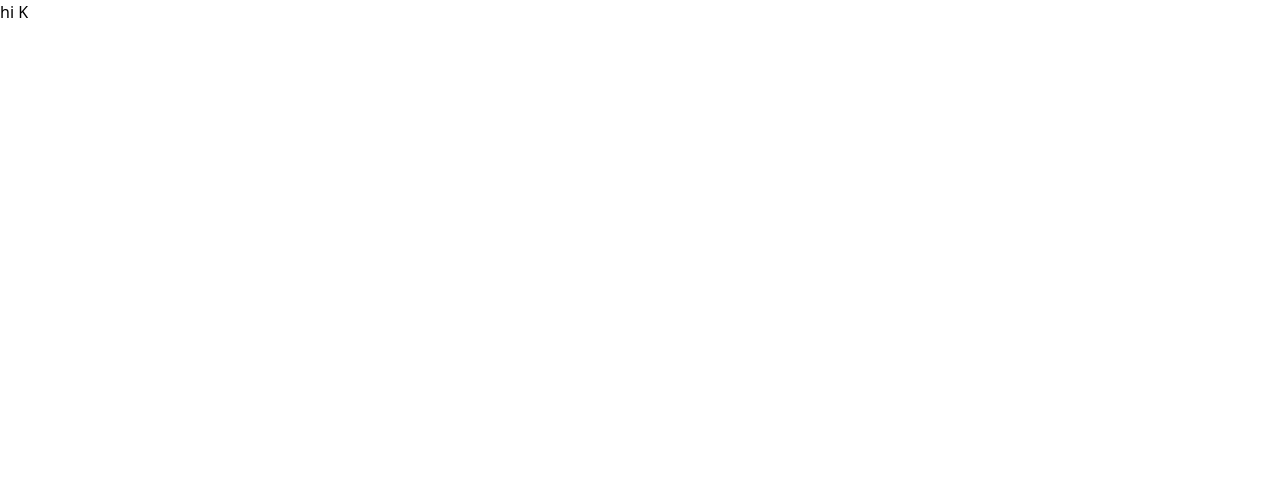
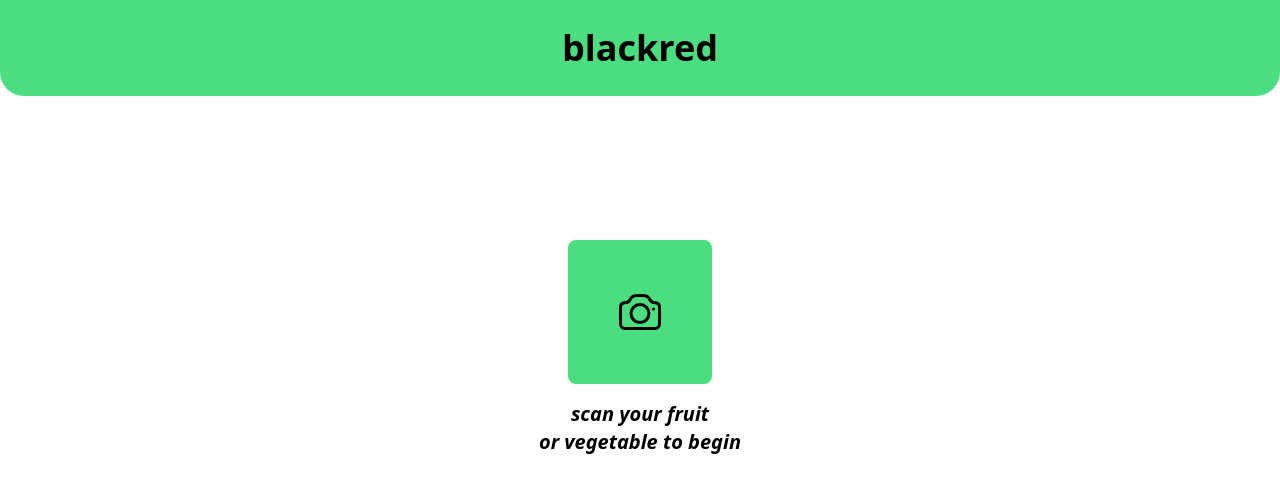
Before and after one commit to alistairvu/unihacks-frontend, a Next.js app: page / in a window 1280 px wide. Shown: the top 492 px of the page. Built offline with nearby package versions, Linux system fonts and the light colour scheme.

Commit message:
Finish homescreen

```diff
--- a/package.json
+++ b/package.json
@@ -9,6 +9,7 @@
     "lint": "next lint"
   },
   "dependencies": {
+    "@heroicons/react": "^2.0.16",
     "@types/node": "18.14.5",
     "@types/react": "18.0.28",
     "@types/react-dom": "18.0.11",
@@ -22,6 +23,7 @@
   "devDependencies": {
     "autoprefixer": "^10.4.13",
     "postcss": "^8.4.21",
+    "prettier": "^2.8.4",
     "tailwindcss": "^3.2.7"
   }
 }
--- /dev/null
+++ b/src/app/components/home/HomeBody.tsx
@@ -0,0 +1,31 @@
+export default function HomeBody() {
+  return (
+    <div className="mt-36 flex flex-col justify-center items-center text-center">
+      <button className="w-36 h-36 rounded-lg bg-green-400 text-center flex justify-center items-center">
+        <svg
+          xmlns="http://www.w3.org/2000/svg"
+          fill="none"
+          viewBox="0 0 24 24"
+          strokeWidth={1.5}
+          stroke="currentColor"
+          className="w-12 h-12"
+        >
+          <path
+            strokeLinecap="round"
+            strokeLinejoin="round"
+            d="M6.827 6.175A2.31 2.31 0 015.186 7.23c-.38.054-.757.112-1.134.175C2.999 7.58 2.25 8.507 2.25 9.574V18a2.25 2.25 0 002.25 2.25h15A2.25 2.25 0 0021.75 18V9.574c0-1.067-.75-1.994-1.802-2.169a47.865 47.865 0 00-1.134-.175 2.31 2.31 0 01-1.64-1.055l-.822-1.316a2.192 2.192 0 00-1.736-1.039 48.774 48.774 0 00-5.232 0 2.192 2.192 0 00-1.736 1.039l-.821 1.316z"
+          />
+          <path
+            strokeLinecap="round"
+            strokeLinejoin="round"
+            d="M16.5 12.75a4.5 4.5 0 11-9 0 4.5 4.5 0 019 0zM18.75 10.5h.008v.008h-.008V10.5z"
+          />
+        </svg>
+      </button>
+      <h1 className="mt-4 text-xl font-bold italic">
+        scan your fruit <br />
+        or vegetable to begin
+      </h1>
+    </div>
+  );
+}
--- /dev/null
+++ b/src/app/components/home/HomeHeader.tsx
@@ -0,0 +1,7 @@
+export default function HomeHeader() {
+  return (
+    <header className="h-24 flex text-center justify-center items-center bg-green-400 rounded-b-3xl">
+      <h1 className="font-bold text-4xl">blackred</h1>
+    </header>
+  );
+}
--- a/src/app/page.tsx
+++ b/src/app/page.tsx
@@ -1,3 +1,11 @@
+import HomeBody from './components/home/HomeBody';
+import HomeHeader from './components/home/HomeHeader';
+
 export default function Home() {
-  return <main>hi K</main>;
+  return (
+    <>
+      <HomeHeader />
+      <HomeBody />
+    </>
+  );
 }
```
Also changed, not shown: 1 other file (tests, documents, lock files or other folders).
